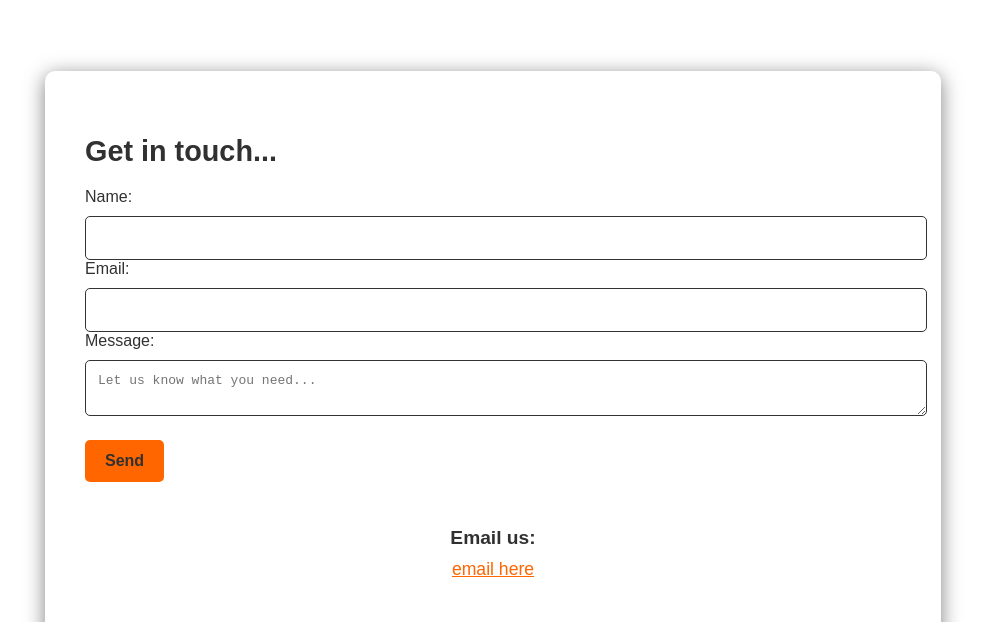
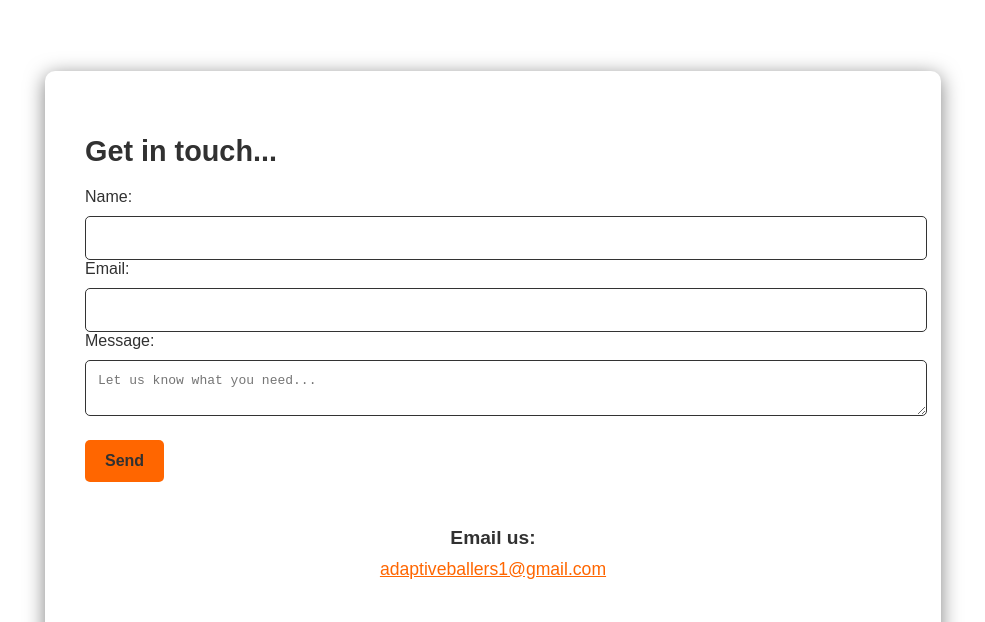
Before and after one commit to LottieJudge/adaptiveBallers, a plain HTML site: page index.html in a window 1280 px wide. Shown: the part 2570-3192 px from the top of the page, without its empty margins (147-1132 px from the left). Drawn offline with Linux system fonts and the light colour scheme.

Commit message:
adding in email

```diff
--- a/index.html
+++ b/index.html
@@ -95,7 +95,7 @@
         </div>
         <div class="ourContact">
             <h6>Email us:</h6>
-            <a href="mailto:EMAIL HERE">email here</a>
+            <a href="mailto:adaptiveballers1@gmail.com">adaptiveballers1@gmail.com</a>
             <h6>Follow us:</h6>
             <div id="socials">
                 <a href="https://www.instagram.com/adaptiveballers_/" target="_blank">
```
